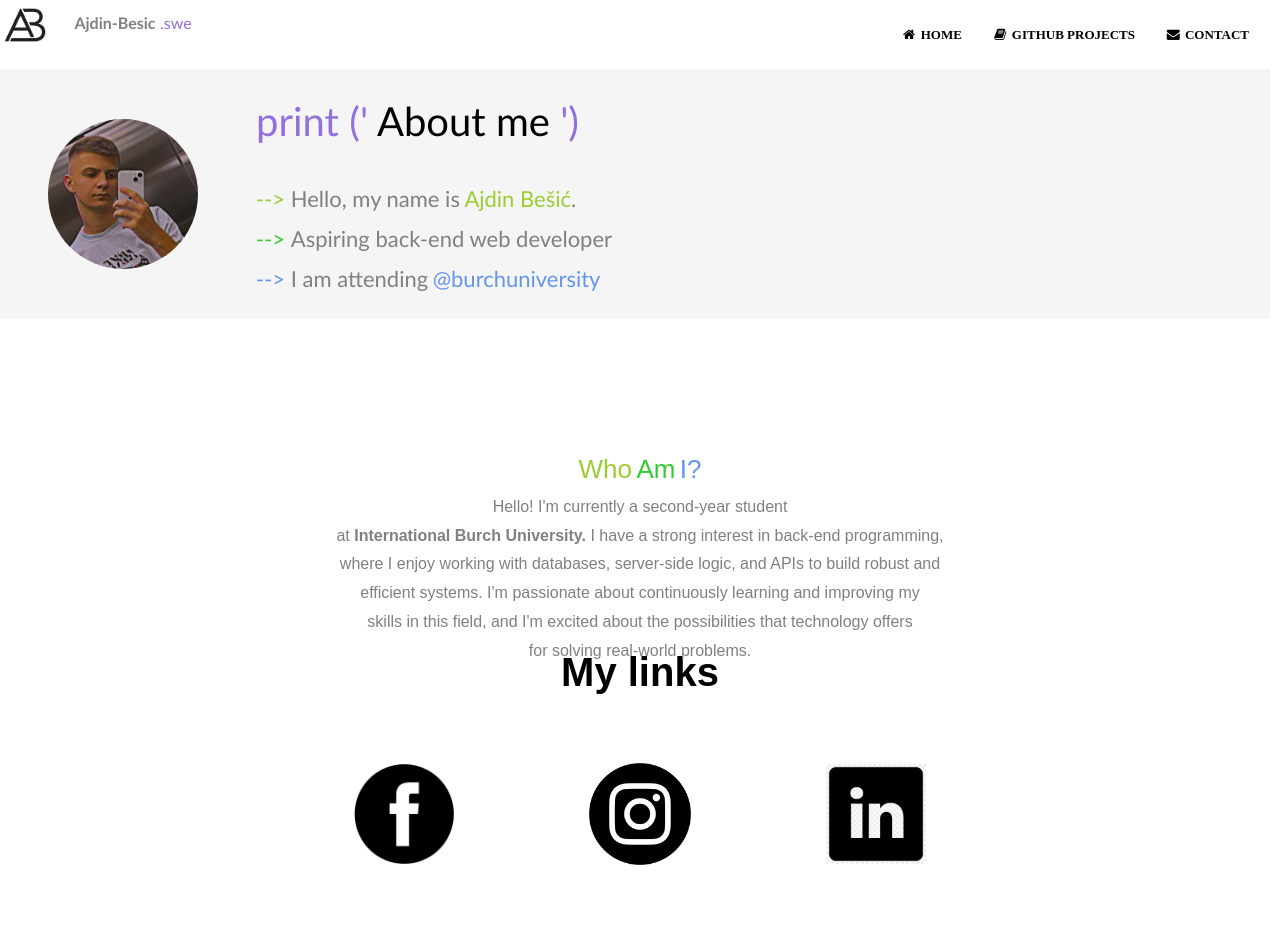
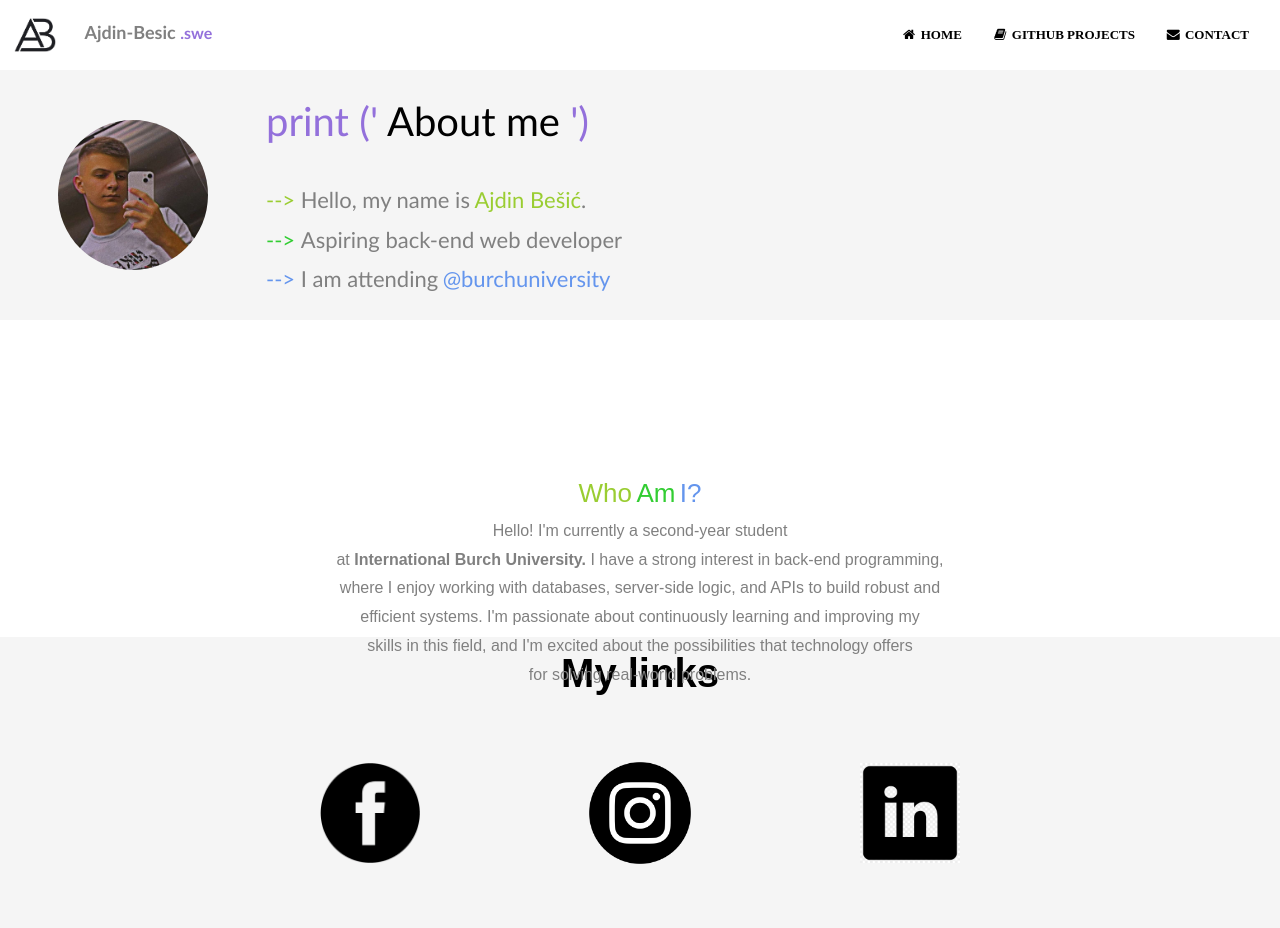
Before and after one commit to Besha101/fenms035-projects, a plain HTML site: page Project1/index.html in a window 1280 px wide. Drawn offline with Linux system fonts and the light colour scheme.

Commit message:
Fixed bugs

```diff
--- a/Project1/index.html
+++ b/Project1/index.html
@@ -22,8 +22,8 @@
     <a href="index.html">
         <img style="width: 50px; height: 50px" src="assets/Logo.png">
     </a>
-    <p style="display: inline; margin-left: 20px; font-family: Candara"><b>Ajdin-Besic</b></p>
-    <p style="display: inline; font-family: Candara; color: mediumpurple">.swe</p>
+    <p style="display: inline; margin-left: 20px; font-family: Candara; font-size: 18px"><b>Ajdin-Besic</b></p>
+    <p style="display: inline; font-family: Candara; color: mediumpurple"><b>.swe</b></p>
 
 
 </div>
@@ -103,7 +103,7 @@
 
 <!-- Footer -->
 <br><br><br><br><br><br><br><br><br><br><br>
-<div class="container">
+<div class="container1">
 
     <p style="text-align: center; font-size: 40px; color: black"><b>My links</b></p>
 
--- a/Project1/styles.css
+++ b/Project1/styles.css
@@ -1,7 +1,11 @@
 .logo{
     width: fit-content;
-    display: inline;
+    display: inline-block;
+    margin: 0 auto;
+    padding: 10px;
 }
+
+
 
 body{
     font-family: "Cambria Math", serif;
@@ -30,8 +34,6 @@ body{
 .profileContainer {
     display: flex;
     align-items: center;
-    margin-left: -10px;
-    margin-top: 17px;
     background-color: #f5f5f5;
     width: 100%;
     height: 250px;
@@ -129,25 +131,46 @@ body {
     text-align: center;
     padding: 20px;
     position: absolute;
-    top: 72%;
+    top: 75%;
     left: 50%;
     transform: translate(-50%, -50%);
 
 }
 
-.container {
-    text-align: center; /* Optional: Center the sections horizontally */
+.container1 {
+    text-align: center;
+    background-color: #f5f5f5;
+    width: 100%;
+    margin: 0 auto;
 }
 
 .section {
     display: inline-block;
-    width: 20%; /* Adjust width as needed to fit your content */
+    width: 20%;
     height: 170px;
     padding: 10px;
     margin: 5px;
 
+
 }
 
+
+
+.section {
+
+    transition: transform 0.3s ease;
+    padding: 0.5rem;
+}
+
+.section:hover {
+    transform: scale(1.1);
+}
+
+.section img {
+    display: inline;
+    width: 100%;
+    height: auto;
+}
 
 
 @media screen and (max-width: 500px) {
```
